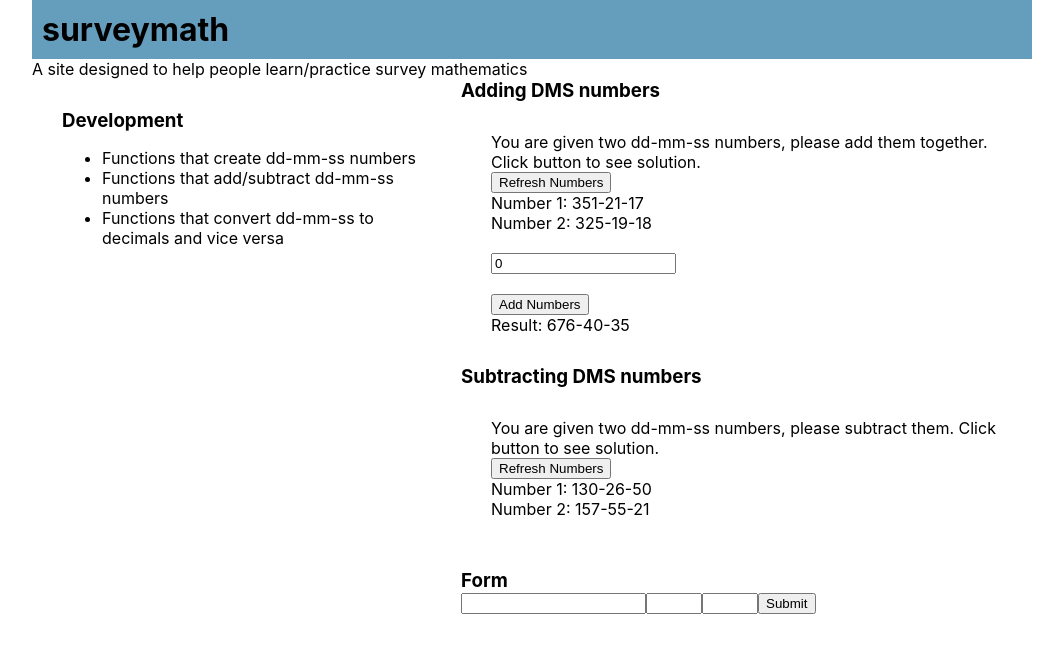
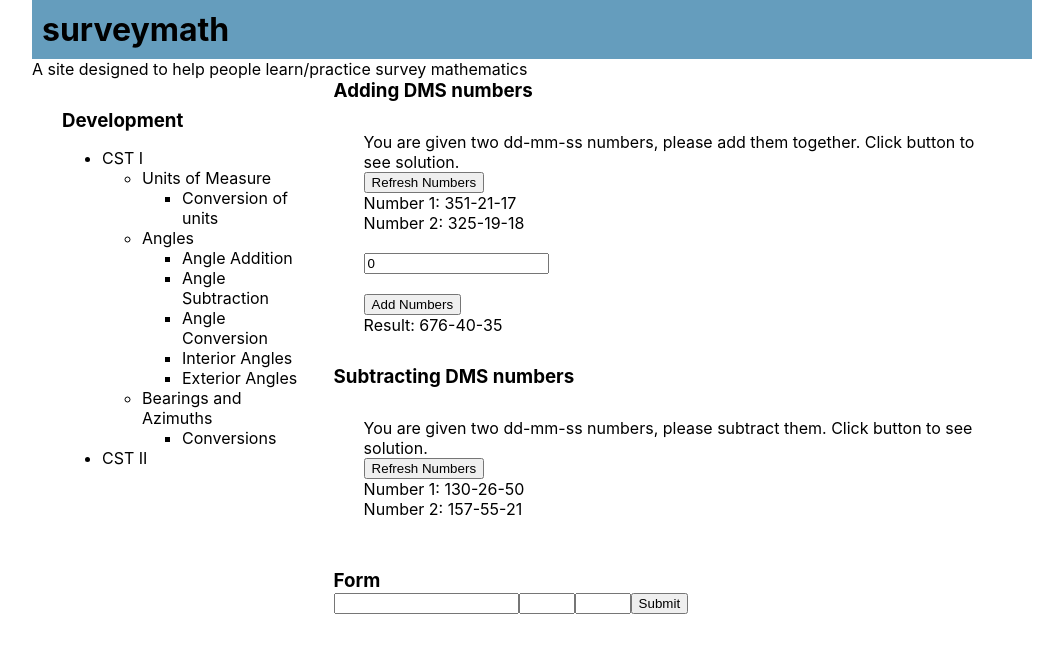
Before and after one commit to stefan-kenyon/surveymath, a React (Create React App) app: page / in a window 1280 px wide. Shown: the top 652 px of the page, without its empty margins (108-1171 px from the left). Built offline with nearby package versions, Linux system fonts and the light colour scheme.

Commit message:
Form Functionality
Integrating form data into state.

```diff
--- a/src/App.tsx
+++ b/src/App.tsx
@@ -2,7 +2,7 @@ import './App.css';
 
 import Add from './components/Add';
 import Subtract from './components/Subtract';
-import FormInput from './components/FormInput'
+import Form from './components/Form'
 
 function App() {
 
@@ -22,9 +22,26 @@ function App() {
           <h3>Development</h3>
 
           <ul>
-            <li>Functions that create dd-mm-ss numbers</li>
-            <li>Functions that add/subtract dd-mm-ss numbers</li>
-            <li>Functions that convert dd-mm-ss to decimals and vice versa</li>
+            <li>CST I</li>
+              <ul>
+                <li>Units of Measure</li>
+                  <ul>
+                    <li>Conversion of units</li>
+                  </ul>
+                <li>Angles</li>
+                  <ul>
+                    <li>Angle Addition</li>
+                    <li>Angle Subtraction</li>
+                    <li>Angle Conversion</li>
+                    <li>Interior Angles</li>
+                    <li>Exterior Angles</li>
+                  </ul>
+                <li>Bearings and Azimuths</li>
+                  <ul>
+                    <li>Conversions</li>
+                  </ul>
+              </ul>
+            <li>CST II</li>
           </ul>
 
         </div>
@@ -33,7 +50,7 @@ function App() {
 
           <Add />
           <Subtract />
-          <FormInput />
+          <Form />
 
         </div>
 
--- a/src/components/Form.tsx
+++ b/src/components/Form.tsx
@@ -1,19 +1,35 @@
-//import {useState} from 'react';
+import {useState} from 'react';
 import {useForm, SubmitHandler} from 'react-hook-form';
 
 interface IFormInputs {
-  email:string,
-  password:string
+  degrees:number,
+  minutes:number,
+  seconds:number
 }
 
 function Form() {
 
   const {register, handleSubmit, watch, formState: {errors} } = useForm<IFormInputs>();
+  const [guessedNumber, setGuessedNumber] = useState<Array<number>>([]);
 
+  console.log('watch degrees', watch('degrees'));
   console.log('errors', errors);
-  console.log('watch variable email', watch('email'));
+  // console.log('watch variable email', watch('email'));
   const formSubmitHandler: SubmitHandler<IFormInputs> = (data: IFormInputs) => {
-    console.log('submitted data', data);
+    setGuessedNumber([]);
+    if(data.degrees > 0 || data.minutes > 0 || data.seconds > 0) {
+      //console.log('dd-mm-ss: ' + data.degrees + '-' + data.minutes + '-' + data.seconds);
+      let guess: number[] = [data.degrees, data.minutes, data.seconds];
+      updateGuess(guess);
+    }
+    else {
+
+    }
+  }
+
+  function updateGuess(guess: number[]) {
+    console.log('someone guessed ', guess);
+    setGuessedNumber(guess);
   }
 
   return (
@@ -26,14 +42,12 @@ function Form() {
         <main className='form-main'>
 
           <form onSubmit={handleSubmit(formSubmitHandler)}>
-            <input defaultValue="example@leo.test.com" {...register('email')} />
-            <br/>
-            <input {...register('password', { required: true })} />
-            <br/>
-            {errors.password && <span>This field is required</span>}
-            <br/>
-            <input type='submit' />
+            <input type='number' min='0' {...register('degrees')} />
+            <input type='number' min='0' max='59' {...register('minutes')} />
+            <input type='number' min='0' max='59' {...register('seconds')} />
+            <input type='submit'/>
           </form>
+          {guessedNumber.length > 1 && <p>{guessedNumber[0] + '-' + guessedNumber[1] + '-' + guessedNumber[2]}</p>}
 
         </main>
 
--- a/src/components/FormInput.tsx
+++ b/src/components/FormExample.tsx
@@ -2,19 +2,18 @@
 import {useForm, SubmitHandler} from 'react-hook-form';
 
 interface IFormInputs {
-  degrees:number,
-  minutes:number,
-  seconds:number
+  email:string,
+  password:string
 }
 
-function FormInput() {
+function FormExample() {
 
   const {register, handleSubmit, watch, formState: {errors} } = useForm<IFormInputs>();
 
-  console.log('watch degrees', watch('degrees'));
-  // console.log('watch variable email', watch('email'));
+  console.log('errors', errors);
+  console.log('watch variable email', watch('email'));
   const formSubmitHandler: SubmitHandler<IFormInputs> = (data: IFormInputs) => {
-    console.log('dd-mm-ss: ' + data.degrees + '-' + data.minutes + '-' + data.seconds);
+    console.log('submitted data', data);
   }
 
   return (
@@ -26,7 +25,7 @@ function FormInput() {
 
         <main className='form-main'>
 
-          {/* <form onSubmit={handleSubmit(formSubmitHandler)}>
+          <form onSubmit={handleSubmit(formSubmitHandler)}>
             <input defaultValue="example@leo.test.com" {...register('email')} />
             <br/>
             <input {...register('password', { required: true })} />
@@ -34,13 +33,6 @@ function FormInput() {
             {errors.password && <span>This field is required</span>}
             <br/>
             <input type='submit' />
-          </form> */}
-
-          <form onSubmit={handleSubmit(formSubmitHandler)}>
-            <input type='number' min='0' {...register('degrees')} />
-            <input type='number' min='0' max='59' {...register('minutes')} />
-            <input type='number' min='0' max='59' {...register('seconds')} />
-            <input type='submit'/>
           </form>
 
         </main>
@@ -49,4 +41,4 @@ function FormInput() {
   );
 }
 
-export default FormInput;
+export default FormExample;
```
